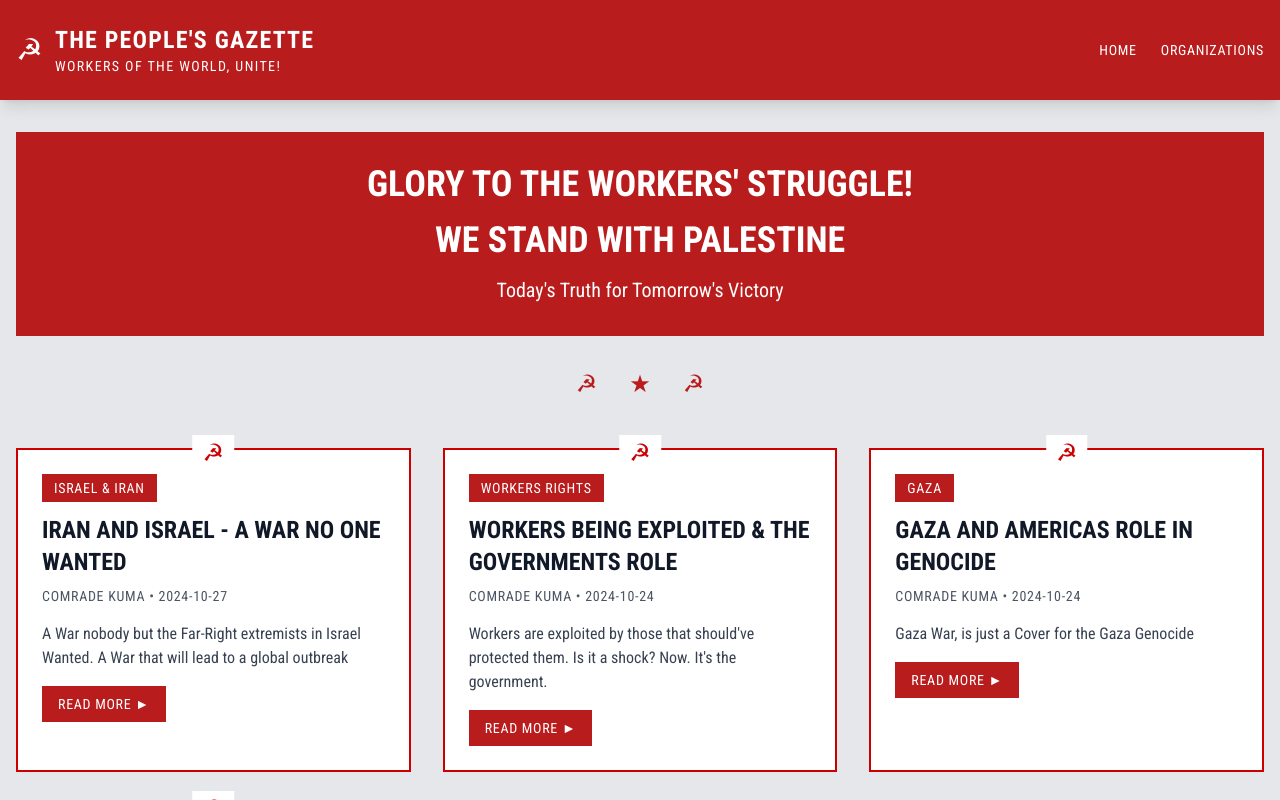
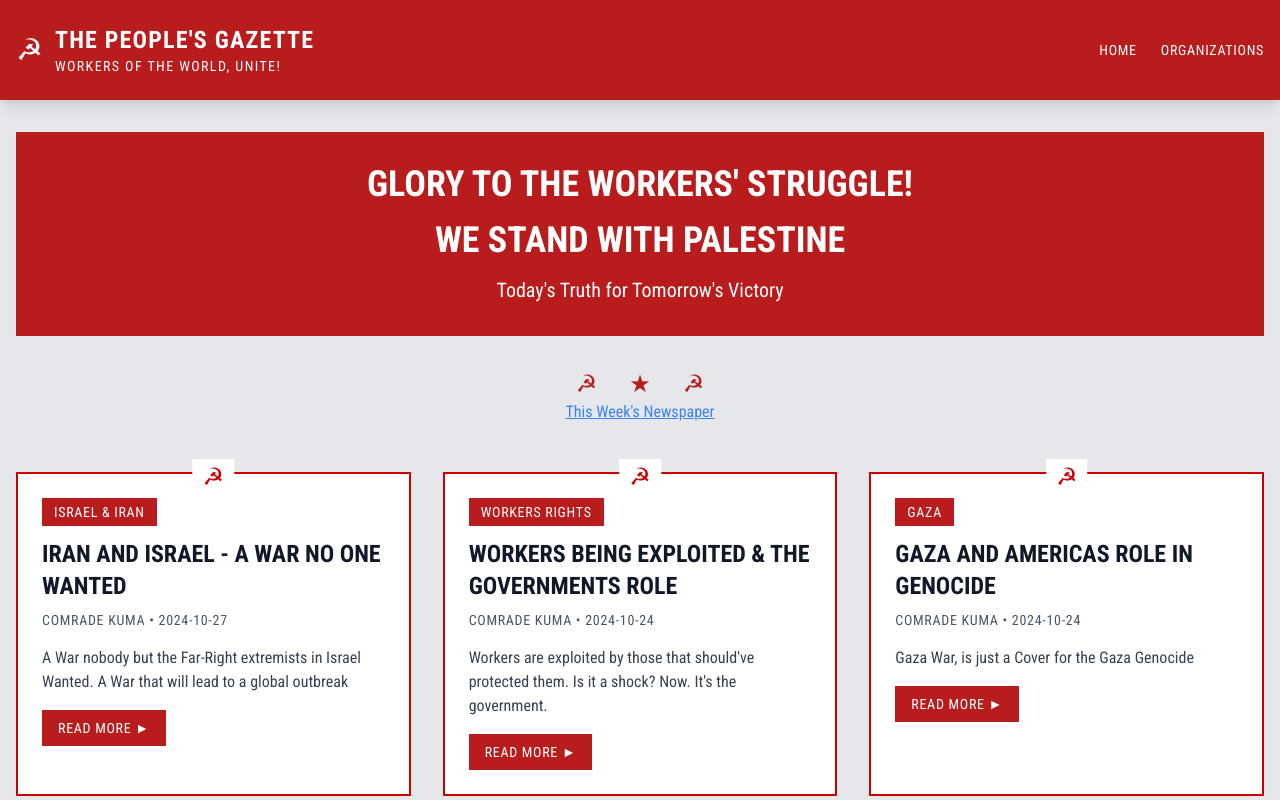
Before and after one commit to BillGStanford/PeoplesNews, a React (Vite) app: page / in a window 1280 px wide. Shown: the top 800 px of the page. Built offline with nearby package versions, Linux system fonts and the light colour scheme; the HTML template or start-up script is replaced by a standard one.

Commit message:
Update HomePage.jsx

```diff
--- a/src/pages/HomePage.jsx
+++ b/src/pages/HomePage.jsx
@@ -21,6 +21,12 @@ const HomePage = () => {
           <span>★</span>
           <span>☭</span>
         </div>
+
+        <a href="/WEEK-1-PEOPLES-GAZETTE.pdf" target="_blank" className="mt-4 text-blue-500 underline">
+  This Week's Newspaper
+</a>
+
+
       </div>
 
       <div className="grid grid-cols-1 md:grid-cols-2 lg:grid-cols-3 gap-8">
@@ -45,8 +51,6 @@ const HomePage = () => {
           />
         </div>
       </div>
-
-
     </div>
   );
 };
```
Lines whose indentation alone changed are shown as unchanged.
